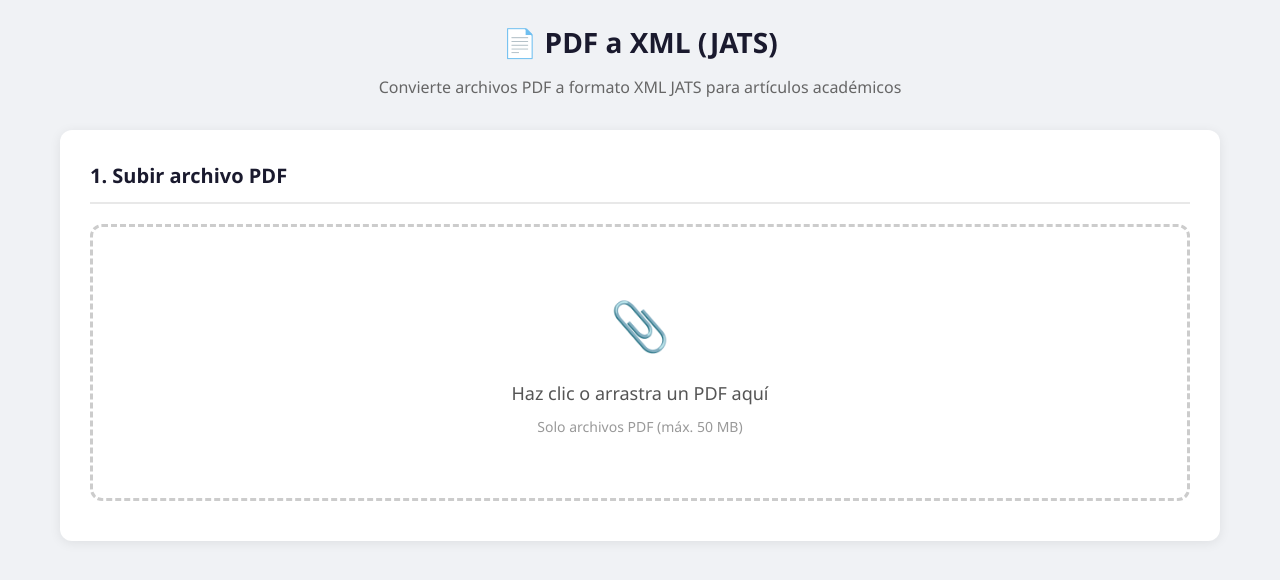
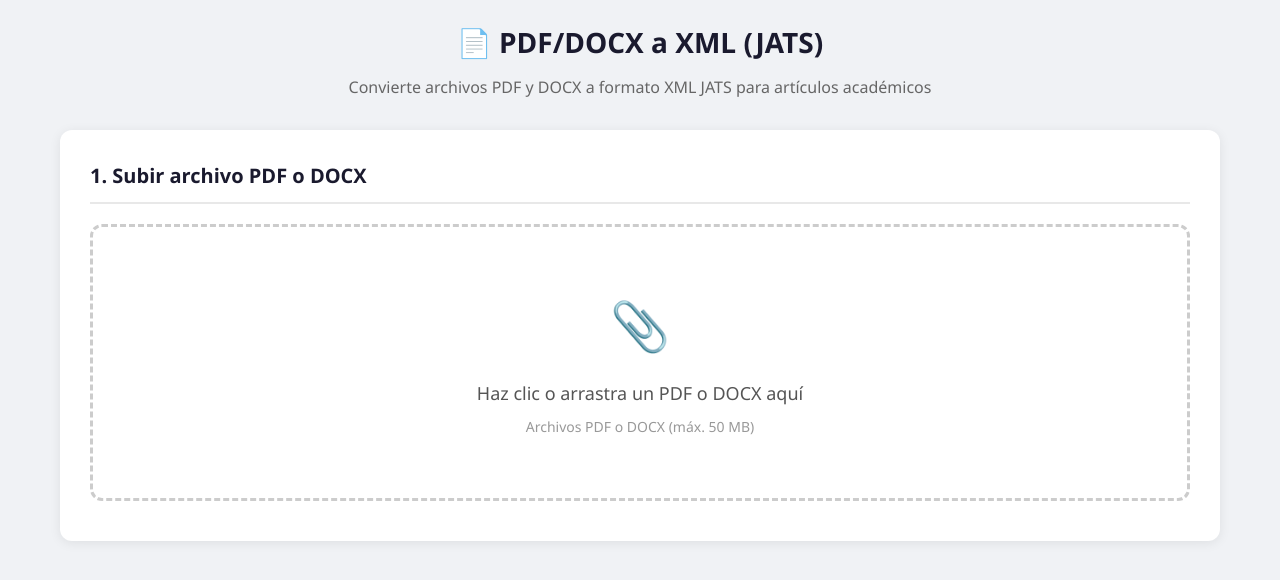
Before and after one commit to allanz1221/wordtopdf, a Flask app: page / in a window 1280 px wide. Shown: the top 580 px of the page. Run offline with Flask 3, Linux system fonts and the light colour scheme.

Commit message:
first commit

```diff
--- a/app.py
+++ b/app.py
@@ -3,6 +3,7 @@ import uuid
 import re
 from flask import Flask, render_template, request, send_file, jsonify, url_for
 import fitz
+import docx
 
 app = Flask(__name__)
 app.config['UPLOAD_FOLDER'] = 'uploads'
@@ -17,6 +18,11 @@ def extract_text_from_pdf(pdf_path):
     for page in doc:
         text += page.get_text()
     doc.close()
+    return text
+
+def extract_text_from_docx(docx_path):
+    doc = docx.Document(docx_path)
+    text = "\n".join(p.text for p in doc.paragraphs)
     return text
 
 def guess_title(text):
@@ -398,15 +404,19 @@ def upload():
     file = request.files['file']
     if file.filename == '':
         return jsonify({'error': 'No se seleccionó ningún archivo'}), 400
-    if not file.filename.lower().endswith('.pdf'):
-        return jsonify({'error': 'El archivo debe ser PDF'}), 400
+    ext = os.path.splitext(file.filename.lower())[1]
+    if ext not in ('.pdf', '.docx'):
+        return jsonify({'error': 'El archivo debe ser PDF o DOCX'}), 400
 
     file_id = str(uuid.uuid4())
-    filename = f'{file_id}.pdf'
+    filename = f'{file_id}{ext}'
     filepath = os.path.join(app.config['UPLOAD_FOLDER'], filename)
     file.save(filepath)
 
-    texto = extract_text_from_pdf(filepath)
+    if ext == '.pdf':
+        texto = extract_text_from_pdf(filepath)
+    else:
+        texto = extract_text_from_docx(filepath)
     title = guess_title(texto)
     abstract = guess_abstract(texto)
     keywords = guess_keywords(texto, 'es')
@@ -439,7 +449,7 @@ def download(filename):
     filepath = os.path.join(app.config['UPLOAD_FOLDER'], filename)
     if not os.path.exists(filepath):
         return 'Archivo no encontrado', 404
-    return send_file(filepath, as_attachment=True, download_name=filename.replace('.pdf.xml', '.xml').replace('uploads/', ''))
+    return send_file(filepath, as_attachment=True, download_name=os.path.splitext(os.path.basename(filename))[0] + '.xml')
 
 if __name__ == '__main__':
     app.run(debug=True, port=5000)
--- a/requirements.txt
+++ b/requirements.txt
@@ -1,2 +1,3 @@
 flask>=3.0
 PyMuPDF>=1.23
+python-docx>=1.0
--- a/templates/index.html
+++ b/templates/index.html
@@ -3,7 +3,7 @@
 <head>
 <meta charset="UTF-8">
 <meta name="viewport" content="width=device-width, initial-scale=1.0">
-<title>PDF a XML - JATS Generator</title>
+<title>PDF/DOCX a XML - JATS Generator</title>
 <style>
 * { box-sizing: border-box; margin: 0; padding: 0; }
 body { font-family: 'Segoe UI', Tahoma, sans-serif; background: #f0f2f5; color: #333; line-height: 1.6; }
@@ -89,16 +89,16 @@ h1 { text-align: center; color: #1a1a2e; margin-bottom: 10px; font-size: 28px; }
 </div>
 
 <div class="container">
-    <h1>📄 PDF a XML (JATS)</h1>
-    <p class="subtitle">Convierte archivos PDF a formato XML JATS para artículos académicos</p>
+    <h1>📄 PDF/DOCX a XML (JATS)</h1>
+    <p class="subtitle">Convierte archivos PDF y DOCX a formato XML JATS para artículos académicos</p>
 
     <div id="upload-section" class="card">
-        <h2>1. Subir archivo PDF</h2>
+        <h2>1. Subir archivo PDF o DOCX</h2>
         <div class="upload-area" id="uploadArea" onclick="document.getElementById('fileInput').click()">
             <div class="upload-icon">📎</div>
-            <div class="upload-text">Haz clic o arrastra un PDF aquí</div>
-            <div class="upload-hint">Solo archivos PDF (máx. 50 MB)</div>
-            <input type="file" id="fileInput" accept=".pdf">
+            <div class="upload-text">Haz clic o arrastra un PDF o DOCX aquí</div>
+            <div class="upload-hint">Archivos PDF o DOCX (máx. 50 MB)</div>
+            <input type="file" id="fileInput" accept=".pdf,.docx">
         </div>
         <div id="upload-status" class="mt-10"></div>
     </div>
@@ -111,7 +111,7 @@ h1 { text-align: center; color: #1a1a2e; margin-bottom: 10px; font-size: 28px; }
 
             <div class="mb-10">
                 <span class="section-toggle active" onclick="toggleSection(this, 'texto-section')">
-                    <span>📝 Texto extraído del PDF</span>
+                    <span>📝 Texto extraído del archivo</span>
                     <span class="arrow">▼</span>
                 </span>
                 <div id="texto-section" class="section-content show">
@@ -308,15 +308,16 @@ function hideLoading() {
 }
 
 async function uploadFile(file) {
-    if (!file.name.toLowerCase().endsWith('.pdf')) {
-        document.getElementById('upload-status').innerHTML = '<div class="alert alert-error">Solo se permiten archivos PDF.</div>';
+    const name = file.name.toLowerCase();
+    if (!name.endsWith('.pdf') && !name.endsWith('.docx')) {
+        document.getElementById('upload-status').innerHTML = '<div class="alert alert-error">Solo se permiten archivos PDF o DOCX.</div>';
         return;
     }
 
     const formData = new FormData();
     formData.append('file', file);
 
-    showLoading('Extrayendo texto del PDF...');
+    showLoading('Extrayendo texto...');
 
     try {
         const resp = await fetch('/upload', { method: 'POST', body: formData });
```
Also changed, not shown: README.md.
